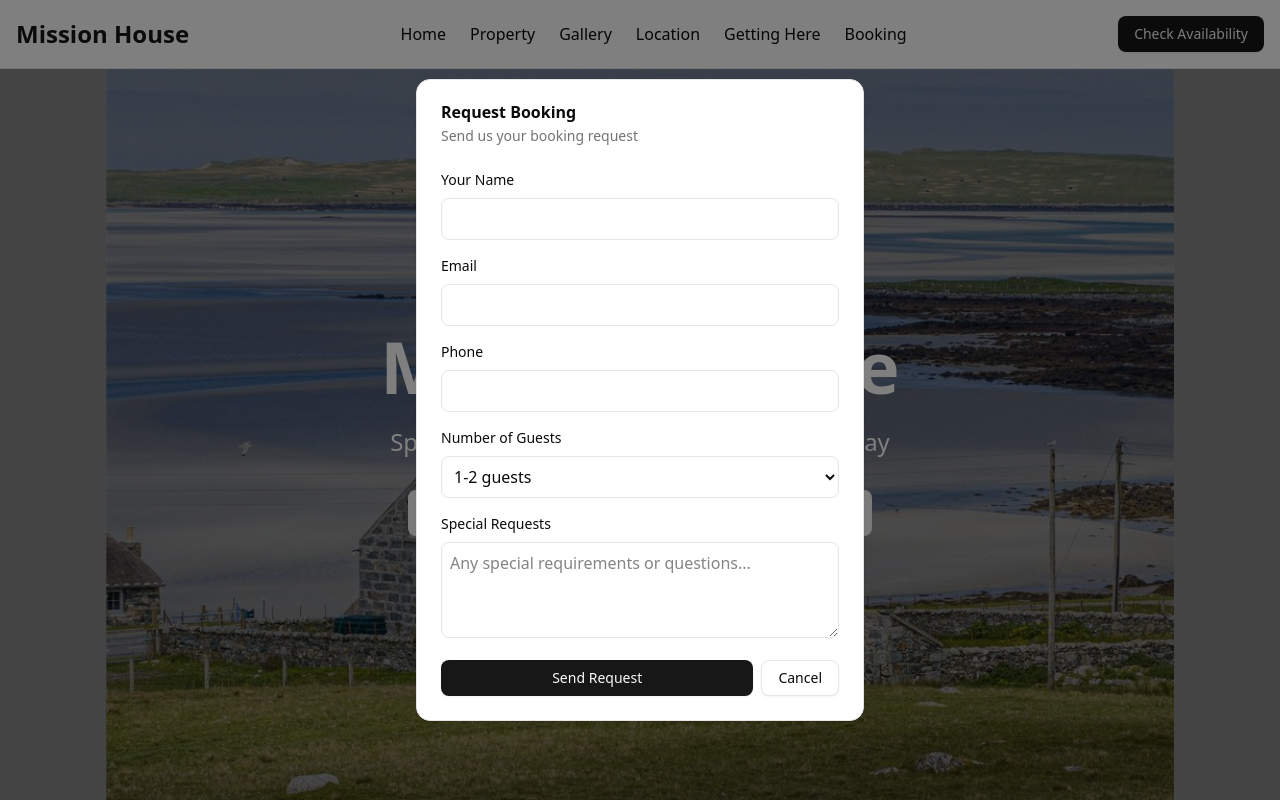
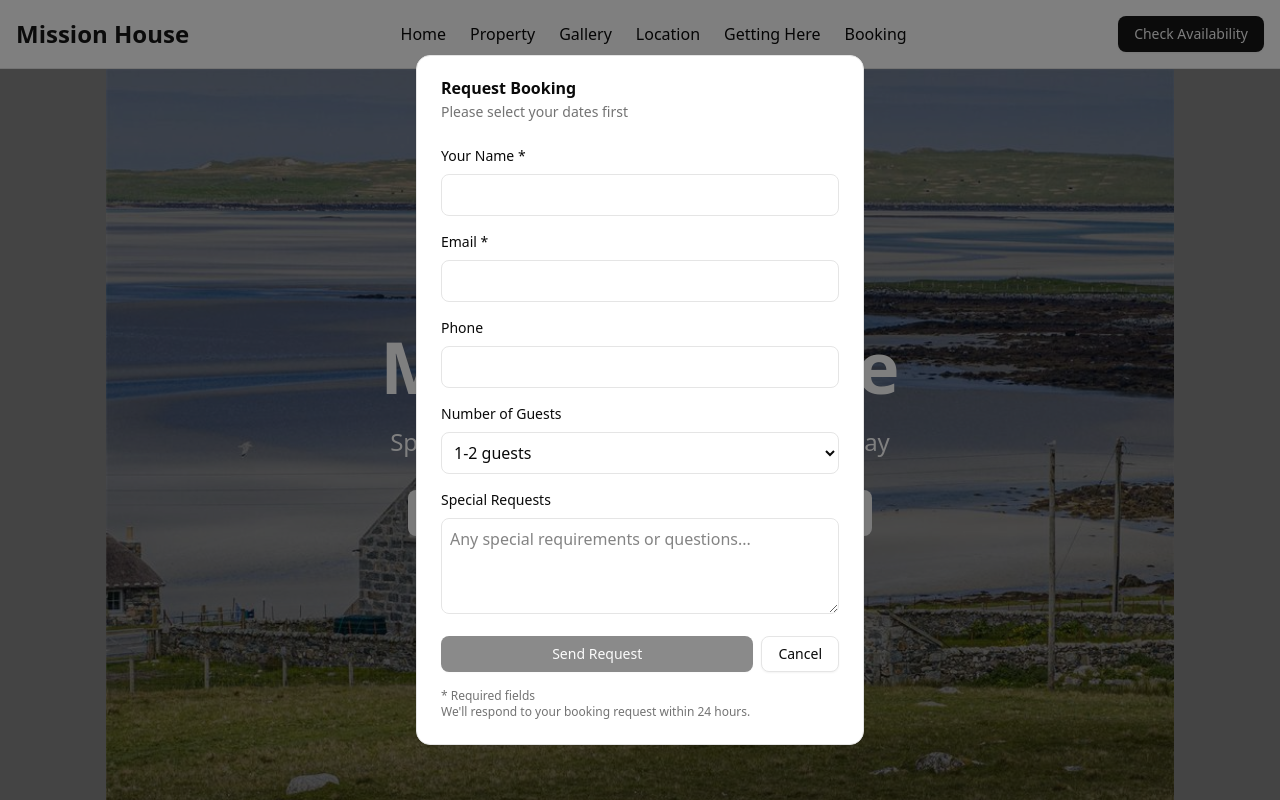
Before and after one commit to missionhouseuist/missionhouse, a React (Vite) app: page / in a window 1280 px wide. Both pictures are taken after a click on the button "Book Your Stay". Shown: the top 800 px of the page. Built offline with nearby package versions, Linux system fonts and the light colour scheme.

Commit message:
Add files via upload
changed price to 1150

```diff
--- a/src/App.jsx
+++ b/src/App.jsx
@@ -54,6 +54,15 @@ function App() {
   const [currentMonth, setCurrentMonth] = useState(new Date())
   const [selectedStartDate, setSelectedStartDate] = useState(null)
   const [selectedEndDate, setSelectedEndDate] = useState(null)
+  const [bookingFormData, setBookingFormData] = useState({
+    name: '',
+    email: '',
+    phone: '',
+    guests: '1-2 guests',
+    message: ''
+  })
+  const [isSubmitting, setIsSubmitting] = useState(false)
+  const [submitStatus, setSubmitStatus] = useState(null)
 
   // Sample booked dates - in a real app, this would come from a database
   const bookedDates = [
@@ -350,9 +359,89 @@ function App() {
     if (nights >= 7) {
       const weeks = Math.floor(nights / 7)
       const extraNights = nights % 7
-      return (weeks * 1000) + (extraNights * 143) // £143 per night for partial weeks
+      return (weeks * 1150) + (extraNights * 164) // £164 per night for partial weeks
     }
     return 0
+  }
+
+  const handleFormChange = (e) => {
+    setBookingFormData({
+      ...bookingFormData,
+      [e.target.name]: e.target.value
+    })
+  }
+
+  const generateMailtoLink = () => {
+    const subject = `Booking Request for Mission House - ${formatDate(selectedStartDate)} to ${formatDate(selectedEndDate)}`
+    const body = `Dear Mission House Team,
+
+I would like to request a booking for Mission House with the following details:
+
+BOOKING DETAILS:
+Check-in: ${formatDate(selectedStartDate)}
+Check-out: ${formatDate(selectedEndDate)}
+Duration: ${calculateNights()} nights
+Total Cost: £${calculateTotal()}
+
+GUEST INFORMATION:
+Name: ${bookingFormData.name}
+Email: ${bookingFormData.email}
+Phone: ${bookingFormData.phone}
+Number of Guests: ${bookingFormData.guests}
+
+SPECIAL REQUESTS:
+${bookingFormData.message || 'None'}
+
+Please confirm availability and provide booking instructions.
+
+Best regards,
+${bookingFormData.name}`
+
+    return `mailto:rental@missionhouse.co.uk?subject=${encodeURIComponent(subject)}&body=${encodeURIComponent(body)}`
+  }
+
+  const handleFormSubmit = async (e) => {
+    e.preventDefault()
+    setIsSubmitting(true)
+    setSubmitStatus(null)
+
+    // Prepare form data for Formspree
+    const formData = new FormData()
+    formData.append('name', bookingFormData.name)
+    formData.append('email', bookingFormData.email)
+    formData.append('phone', bookingFormData.phone)
+    formData.append('guests', bookingFormData.guests)
+    formData.append('message', bookingFormData.message)
+    formData.append('checkin', formatDate(selectedStartDate))
+    formData.append('checkout', formatDate(selectedEndDate))
+    formData.append('nights', calculateNights())
+    formData.append('total', `£${calculateTotal()}`)
+    formData.append('_subject', `Booking Request for Mission House - ${formatDate(selectedStartDate)} to ${formatDate(selectedEndDate)}`)
+
+    try {
+      // Try Formspree first (replace YOUR_FORM_ID with actual Formspree form ID)
+      const response = await fetch('https://formspree.io/f/YOUR_FORM_ID', {
+        method: 'POST',
+        body: formData,
+        headers: {
+          'Accept': 'application/json'
+        }
+      })
+
+      if (response.ok) {
+        setSubmitStatus('success')
+        setBookingFormData({ name: '', email: '', phone: '', guests: '1-2 guests', message: '' })
+      } else {
+        throw new Error('Formspree submission failed')
+      }
+    } catch (error) {
+      // Fallback to mailto if Formspree fails
+      console.log('Formspree failed, using mailto fallback')
+      window.location.href = generateMailtoLink()
+      setSubmitStatus('mailto')
+    }
+
+    setIsSubmitting(false)
   }
 
   return (
@@ -504,7 +593,7 @@ function App() {
               <CardDescription>Minimum 7 nights booking</CardDescription>
             </CardHeader>
             <CardContent>
-              <div className="text-5xl font-bold text-primary mb-4">£1,000</div>
+              <div className="text-5xl font-bold text-primary mb-4">£1,150</div>
               <p className="text-muted-foreground mb-6">per week for up to 6 guests</p>
               <Button size="lg" onClick={() => setShowBookingForm(true)}>
                 Check Availability
@@ -748,13 +837,13 @@ function App() {
                           {calculateNights() >= 7 && (
                             <>
                               <div className="flex justify-between">
-                                <span>{Math.floor(calculateNights() / 7)} week(s) × £1,000</span>
-                                <span>£{Math.floor(calculateNights() / 7) * 1000}</span>
+                                <span>{Math.floor(calculateNights() / 7)} week(s) × £1,150</span>
+                                <span>£{Math.floor(calculateNights() / 7) * 1150}</span>
                               </div>
                               {calculateNights() % 7 > 0 && (
                                 <div className="flex justify-between">
-                                  <span>{calculateNights() % 7} extra night(s) × £143</span>
-                                  <span>£{(calculateNights() % 7) * 143}</span>
+                                  <span>{calculateNights() % 7} extra night(s) × £164</span>
+                                  <span>£{(calculateNights() % 7) * 164}</span>
                                 </div>
                               )}
                               <div className="border-t pt-2 flex justify-between font-semibold">
@@ -805,15 +894,35 @@ function App() {
         </div>
       )}
 
-      {/* Booking Form Modal */}
+      {/* Enhanced Booking Form Modal */}
       {showBookingForm && (
         <div className="fixed inset-0 bg-black/50 flex items-center justify-center z-50 p-4">
-          <Card className="w-full max-w-md">
+          <Card className="w-full max-w-md max-h-[90vh] overflow-y-auto">
             <CardHeader>
               <CardTitle>Request Booking</CardTitle>
-              <CardDescription>Send us your booking request</CardDescription>
+              <CardDescription>
+                {selectedStartDate && selectedEndDate
+                  ? `${formatDate(selectedStartDate)} to ${formatDate(selectedEndDate)}`
+                  : 'Please select your dates first'
+                }
+              </CardDescription>
             </CardHeader>
-            <CardContent className="space-y-4">
+            <CardContent>
+              {submitStatus === 'success' && (
+                <div className="bg-green-50 border border-green-200 rounded-lg p-4 mb-4">
+                  <p className="text-green-800 font-medium">✅ Booking request sent successfully!</p>
+                  <p className="text-green-600 text-sm">We'll respond within 24 hours.</p>
+                </div>
+              )}
+
+              {submitStatus === 'mailto' && (
+                <div className="bg-blue-50 border border-blue-200 rounded-lg p-4 mb-4">
+                  <p className="text-blue-800 font-medium">📧 Email client opened</p>
+                  <p className="text-blue-600 text-sm">Please send the pre-filled email to complete your booking request.</p>
+                </div>
+              )}
+
+              <form onSubmit={handleFormSubmit} className="space-y-4">
                 {selectedStartDate && selectedEndDate && (
                   <div className="bg-muted p-4 rounded-lg">
                     <p><strong>Check-in:</strong> {formatDate(selectedStartDate)}</p>
@@ -822,37 +931,92 @@ function App() {
                     <p><strong>Total:</strong> £{calculateTotal()}</p>
                   </div>
                 )}
+
                 <div>
-                <label className="block text-sm font-medium mb-2">Your Name</label>
-                <input type="text" className="w-full p-2 border rounded-md" />
+                  <label className="block text-sm font-medium mb-2">Your Name *</label>
+                  <input
+                    type="text"
+                    name="name"
+                    value={bookingFormData.name}
+                    onChange={handleFormChange}
+                    className="w-full p-2 border rounded-md"
+                    required
+                  />
                 </div>
+
                 <div>
-                <label className="block text-sm font-medium mb-2">Email</label>
-                <input type="email" className="w-full p-2 border rounded-md" />
+                  <label className="block text-sm font-medium mb-2">Email *</label>
+                  <input
+                    type="email"
+                    name="email"
+                    value={bookingFormData.email}
+                    onChange={handleFormChange}
+                    className="w-full p-2 border rounded-md"
+                    required
+                  />
                 </div>
+
                 <div>
                   <label className="block text-sm font-medium mb-2">Phone</label>
-                <input type="tel" className="w-full p-2 border rounded-md" />
+                  <input
+                    type="tel"
+                    name="phone"
+                    value={bookingFormData.phone}
+                    onChange={handleFormChange}
+                    className="w-full p-2 border rounded-md"
+                  />
                 </div>
+
                 <div>
                   <label className="block text-sm font-medium mb-2">Number of Guests</label>
-                <select className="w-full p-2 border rounded-md">
+                  <select
+                    name="guests"
+                    value={bookingFormData.guests}
+                    onChange={handleFormChange}
+                    className="w-full p-2 border rounded-md"
+                  >
                     <option>1-2 guests</option>
                     <option>3-4 guests</option>
                     <option>5-6 guests</option>
                   </select>
                 </div>
+
                 <div>
                   <label className="block text-sm font-medium mb-2">Special Requests</label>
-                <textarea className="w-full p-2 border rounded-md h-24"
-                  placeholder="Any special requirements or questions..."></textarea>
+                  <textarea
+                    name="message"
+                    value={bookingFormData.message}
+                    onChange={handleFormChange}
+                    className="w-full p-2 border rounded-md h-24"
+                    placeholder="Any special requirements or questions..."
+                  />
                 </div>
+
                 <div className="flex space-x-2">
-                <Button className="flex-1">Send Request</Button>
-                <Button variant="outline" onClick={() => setShowBookingForm(false)}>
+                  <Button
+                    type="submit"
+                    className="flex-1"
+                    disabled={isSubmitting || !selectedStartDate || !selectedEndDate}
+                  >
+                    {isSubmitting ? 'Sending...' : 'Send Request'}
+                  </Button>
+                  <Button
+                    type="button"
+                    variant="outline"
+                    onClick={() => {
+                      setShowBookingForm(false)
+                      setSubmitStatus(null)
+                    }}
+                  >
                     Cancel
                   </Button>
                 </div>
+
+                <div className="text-xs text-muted-foreground">
+                  <p>* Required fields</p>
+                  <p>We'll respond to your booking request within 24 hours.</p>
+                </div>
+              </form>
             </CardContent>
           </Card>
         </div>
```
Lines whose indentation alone changed are shown as unchanged.
